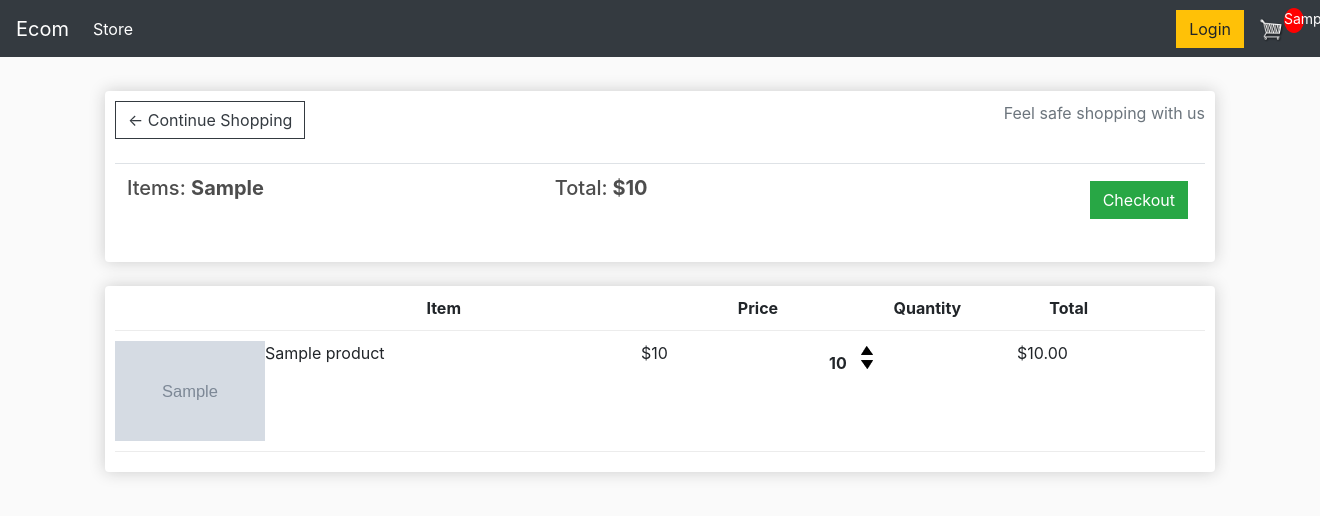
After one commit to midiaze/ecommerce, a Django app: template templates/store/cart.html in a window 1320 px wide; the page is wider, and only the part inside the window is pictured. The commit adds this page. Shown: the top 516 px of that part. Run offline with Django 3.2, Linux system fonts and the light colour scheme; the template is opened without the code that fills it: most values are stand-ins (such as "Sample title", 1, 10 or a date in 2020); grey boxes marked "Sample" are stand-in pictures; lists and menus that the app fills with data are empty; some libraries are stand-ins or nearby versions.

Commit message:
ultimos cambios

```diff
--- a/apps/master/static/master/js/cart.js
+++ b/apps/master/static/master/js/cart.js
@@ -4,10 +4,10 @@ for (i = 0; i < updateBtns.length; i++) {
 	updateBtns[i].addEventListener('click', function(){
 		var productId = this.dataset.product
 		var action = this.dataset.action
-		console.log('productId:', productId, 'Action:', action)
-		console.log('USER:', user)
+		// console.log('productId:', productId, 'Action:', action)
+		// console.log('USER:', user)
 
-		if (user == 'AnonymousUser'){
+		if ('{{request.session.id}}'){
 			addCookieItem(productId, action)
 			// console.log('Not logged in')
 		}else{
@@ -18,7 +18,7 @@ for (i = 0; i < updateBtns.length; i++) {
 
 // No loggeado
 function addCookieItem(productId, action){
-	console.log('User is not authenticated')
+	// console.log('User is not authenticated')
 	if (action == 'add'){
 		if (cart[productId] == undefined){
 		cart[productId] = {'quantity':1}
@@ -35,7 +35,7 @@ function addCookieItem(productId, action){
 			delete cart[productId];
 		}
 	}
-	console.log('CART:', cart)
+	// console.log('CART:', cart)
 	document.cookie ='cart=' + JSON.stringify(cart) + ";domain=;path=/"
 	location.reload()
 	updateUserOrder()
@@ -46,7 +46,7 @@ function addCookieItem(productId, action){
 function updateUserOrder(productId, action){
 	console.log('User is authenticated, sending data...')
 
-		var url = '/update_item/'
+		var url = '/pedidosupdate_item/'
 		// alert(productId)
 		fetch(url, {
 			method:'POST',
--- a/apps/pedidos/urls.py
+++ b/apps/pedidos/urls.py
@@ -10,4 +10,7 @@ urlpatterns = [
 	path('update_item/', views.updateItem, name="update_item"),
     path('process_order/', views.processOrder, name="process_order"),
     path('previous_orders/', views.previous_orders, name="previous_orders"),
+    path('order_details/<int:order_id>/', views.order_details, name="order_details"),
+    path('none', views.none, name="none"),
+
 ]
--- a/apps/usuarios/urls.py
+++ b/apps/usuarios/urls.py
@@ -7,4 +7,5 @@ urlpatterns = [
     path("", views.index, name="index"),
     path("registro", views.registro, name="registro"),
     path("login", views.login, name="login"),
+    path("logout/", views.logout, name="logout"),
 ]
--- a/apps/usuarios/views.py
+++ b/apps/usuarios/views.py
@@ -44,3 +44,7 @@ def login(request):
             usuario = Usuario.objects.get(email=request.POST['email'])
             request.session["id"]=usuario.id
             return redirect("productos:index")
+
+def logout(request):
+    request.session.clear()
+    return redirect('pedidos:store')
--- /dev/null
+++ b/templates/store/cart.html
@@ -0,0 +1,76 @@
+{% extends 'store/main.html' %}
+{% load static %}
+{% block content %}
+<div class="row">
+    <div class="col-lg-12">
+        <div class="box-element">
+
+            <a class="btn btn-outline-dark" href="/pedidos">&#x2190; Continue Shopping</a>
+            {% if 'id' in request.session %}
+            <span class='float-right'>
+                <a class="btn btn-outline-dark" href="{% url 'pedidos:previous_orders' %}">Previous Orders</a>
+            </span>
+            {% else %}
+            <span class='float-right'>
+                <p class='text-muted'> Feel safe shopping with us</p>
+            </span>
+            {% endif %}
+
+            <br>
+            <br>
+            <table class="table">
+                <tr>
+                    <th>
+                        <h5>Items: <strong>{{order.get_cart_items}}</strong></h5>
+                    </th>
+                    <th>
+                        <h5>Total:<strong> ${{order.get_cart_total}}</strong></h5>
+                    </th>
+                    <th>
+                        <a style="float:right; margin:5px;" class="btn btn-success"
+                            href="{% url 'pedidos:checkout' %}">Checkout</a>
+                    </th>
+                </tr>
+            </table>
+
+        </div>
+
+        <br>
+        <div class="box-element">
+            <div class="cart-row">
+                <div style="flex:2"></div>
+                <div style="flex:2"><strong>Item</strong></div>
+                <div style="flex:1"><strong>Price</strong></div>
+                <div style="flex:1"><strong>Quantity</strong></div>
+                <div style="flex:1"><strong>Total</strong></div>
+            </div>
+            {% for item in items %}
+            <div class="cart-row">
+                <div class="flex:2"><img style='width: 150px; height: 100px;' src="/media/{{item.product.imagen}}">
+                </div>
+
+                <div style="flex:2">
+                    <p>{{item.product.nombre}}</p>
+                </div>
+                <div style="flex:1">
+                    <p>${{item.product.precio}}</p>
+                </div>
+                <div style="flex:1">
+                    <p class="quantity">{{item.quantity}}</p>
+                    <div class="quantity">
+                        <img data-product="{{item.product.id}}" data-action="add" class="chg-quantity update-cart"
+                            src="{% static  'master/img/arrow_up.png' %}">
+
+                        <img data-product="{{item.product.id}}" data-action="remove" class="chg-quantity update-cart"
+                            src="{% static  'master/img/arrow_down.png' %}">
+                    </div>
+                </div>
+                <div style="flex:1">
+                    <p>${{item.get_total|floatformat:2}}</p>
+                </div>
+            </div>
+            {% endfor %}
+        </div>
+    </div>
+</div>
+{% endblock content %}
--- a/apps/pedidos/templates/main.html
+++ b/templates/store/main.html
@@ -13,7 +13,7 @@
     <link rel="stylesheet" type="text/css" href="{% static 'master/css/main.css' %}">
 
     <script type="text/javascript">
-        var user = '{{request.user}}'
+        var user = '{{customer}}'
 
         function getToken(name) {
             var cookieValue = null;
@@ -56,17 +56,17 @@
 
         if (cart == undefined) {
             cart = {}
-            console.log('Cart Created!', cart)
+            // console.log('Cart Created!', cart)
             document.cookie = 'cart=' + JSON.stringify(cart) + ";domain=;path=/"
         }
-        console.log('Cart:', cart)
+        // console.log('Cart:', cart)
     </script>
 </head>
 
 <body>
 
     <nav class="navbar navbar-expand-lg navbar-dark bg-dark">
-        <a class="navbar-brand" href="{% url 'store' %}">Ecom</a>
+        <a class="navbar-brand" href="{% url 'pedidos:store' %}">Ecom</a>
         <button class="navbar-toggler" type="button" data-toggle="collapse" data-target="#navbarSupportedContent"
             aria-controls="navbarSupportedContent" aria-expanded="false" aria-label="Toggle navigation">
             <span class="navbar-toggler-icon"></span>
@@ -75,18 +75,19 @@
         <div class="collapse navbar-collapse" id="navbarSupportedContent">
             <ul class="navbar-nav mr-auto">
                 <li class="nav-item active">
-                    <a class="nav-link" href="{% url 'store' %}">Store <span class="sr-only">(current)</span></a>
+                    <a class="nav-link" href="{% url 'pedidos:store' %}">Store <span
+                            class="sr-only">(current)</span></a>
                 </li>
 
             </ul>
             <div class="form-inline my-2 my-lg-0">
-                {% if request.user.is_authenticated %}
-                <a href="/admin/logout/" class="btn btn-danger">Logout</a>
+                {% if 'id' in request.session %}
+                <a href="/usuarioslogout/" class="btn btn-danger">Logout</a>
                 {% else %}
-                <a href="/admin/" class="btn btn-warning">Login</a>
+                <a href="/usuarioslogin" class="btn btn-warning">Login</a>
                 {% endif %}
 
-                <a href="{% url 'cart' %}">
+                <a href="{% url 'pedidos:cart' %}">
                     <img id="cart-icon" src="{% static 'master/img/cart.png' %}">
                 </a>
                 <p id="cart-total">{{cartItems}}</p>
--- /dev/null
+++ b/templates/store/none.html
@@ -0,0 +1,4 @@
+{% extends 'store/main.html' %}
+{% block content %}
+<h5>Usted no tiene registro de pedidos.</h5>
+{% endblock content %}
--- a/apps/pedidos/templates/previous_orders.html
+++ b/templates/store/previous_orders.html
@@ -13,10 +13,10 @@
     <tbody>
         <tr>
             {% for order in orders %}
-            <th scope="row"><a href="#">{{order.id}}</a></th>
+            <th scope="row">{{order.id}}</a></th>
             <td>${{order.get_cart_total}}</td>
-            <td class='text-center'> <a class='btn btn-primary' href="#">View Voucher</a> <a class='btn btn-success'
-                    href="#">Dowload
+            <td class='text-center'><a class='btn btn-primary' href="/pedidosorder_details/{{order.id}}">View Order</a>
+                <a class='btn btn-success' href="#">Dowload
                     Voucher</a> </td>
         </tr>
         {% endfor %}
```
Also changed, not shown: apps/pedidos/models.py (+10 -52 lines), apps/pedidos/utils.py (+17 -18 lines), apps/pedidos/views.py (+43 -23 lines), templates/store/checkout.html (renamed from apps/pedidos/templates/checkout.html, +21 -29 lines), templates/store/order_details.html (renamed from apps/pedidos/templates/cart.html, +13 -19 lines), templates/store/store.html (renamed from apps/pedidos/templates/store.html, +5 -3 lines), templates/store/voucher.html (renamed from apps/pedidos/templates/voucher.html).
